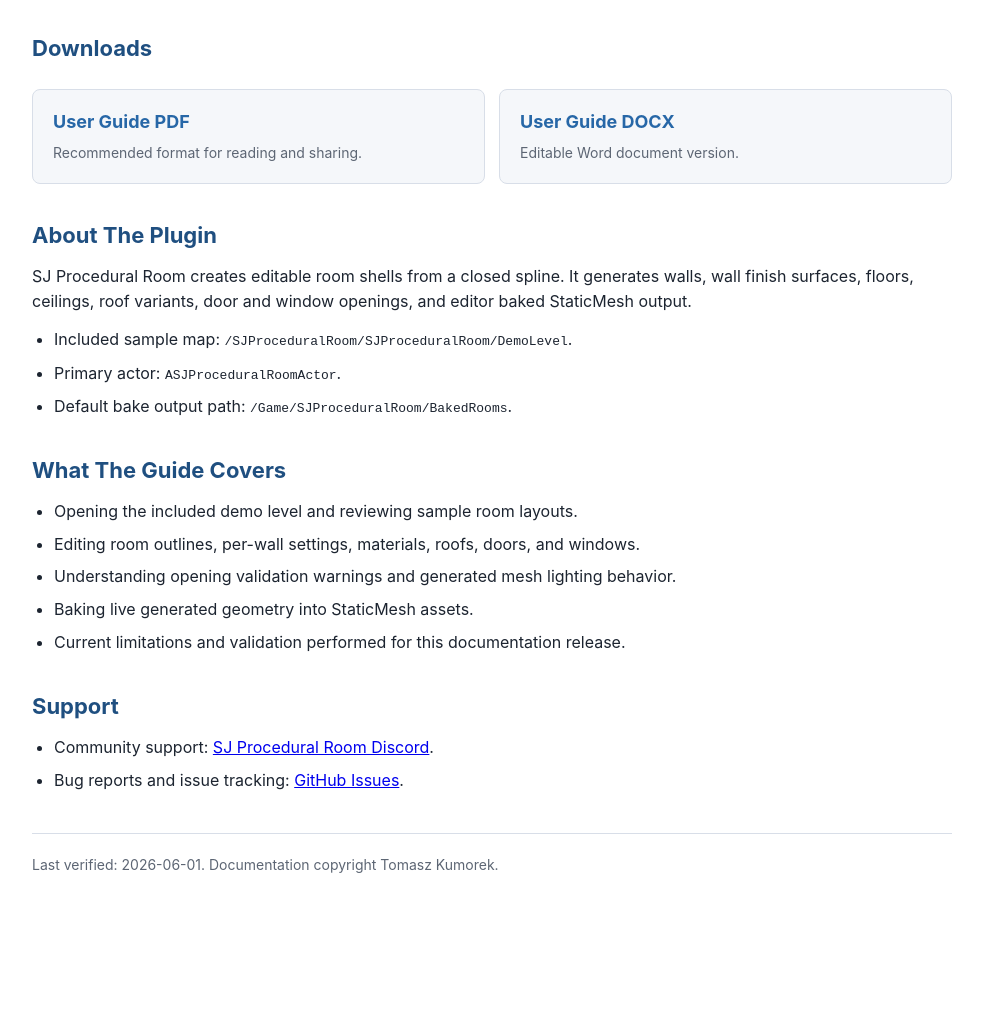
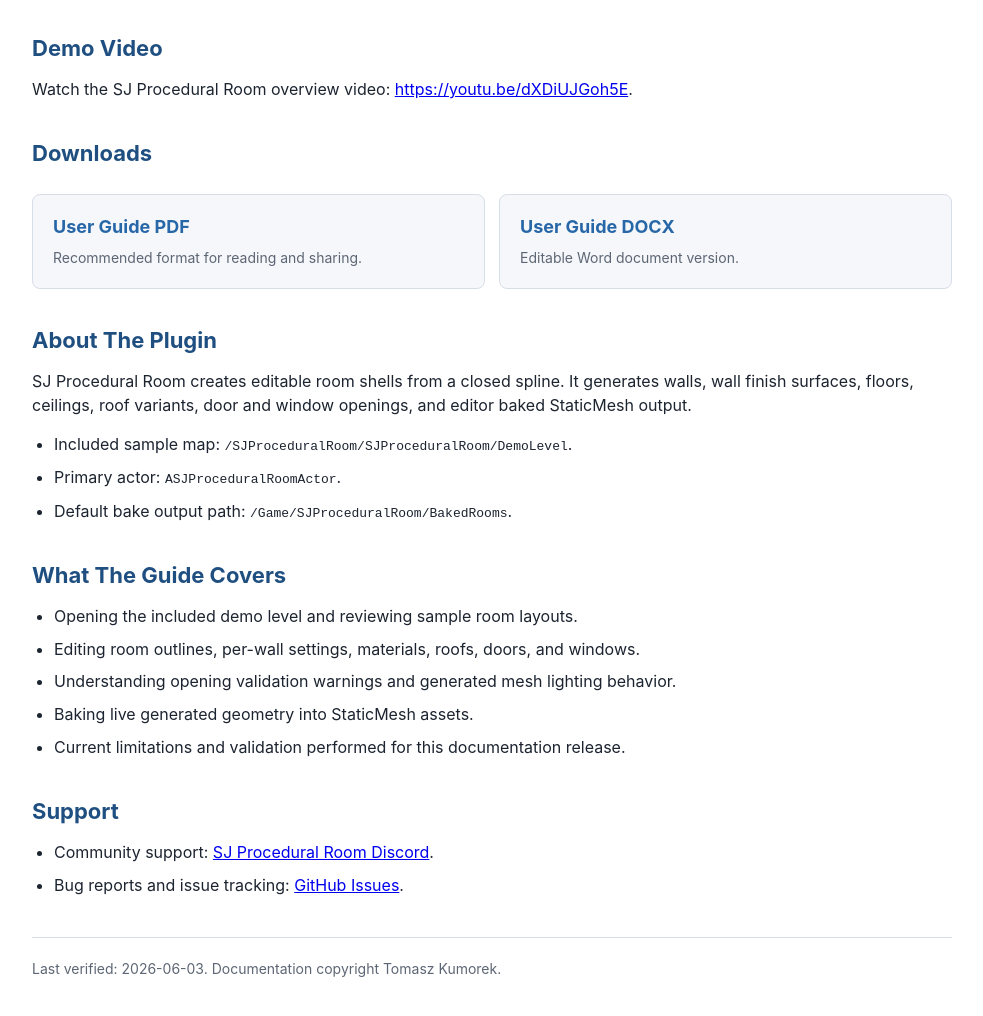
Before and after one commit to newDevPL/SJRoomGenerator.github.io, a plain HTML site: page index.html in a window 1280 px wide. Shown: the part 170-1186 px from the top of the page, without its empty margins (148-1131 px from the left). Before the commit the page ends 1109 px from the top, so only its background shows below. Drawn offline with Linux system fonts and the light colour scheme.

Commit message:
Add demo video link

```diff
--- a/index.html
+++ b/index.html
@@ -118,6 +118,11 @@
       <p class="subtitle">User-facing documentation for the SJ Procedural Room Unreal Engine 5.7 plugin.</p>
     </header>
 
+    <section aria-labelledby="video">
+      <h2 id="video">Demo Video</h2>
+      <p>Watch the SJ Procedural Room overview video: <a href="https://youtu.be/dXDiUJGoh5E">https://youtu.be/dXDiUJGoh5E</a>.</p>
+    </section>
+
     <section aria-labelledby="downloads">
       <h2 id="downloads">Downloads</h2>
       <div class="downloads">
@@ -162,7 +167,7 @@
     </section>
 
     <footer>
-      Last verified: 2026-06-01. Documentation copyright Tomasz Kumorek.
+      Last verified: 2026-06-03. Documentation copyright Tomasz Kumorek.
     </footer>
   </main>
 </body>
```
